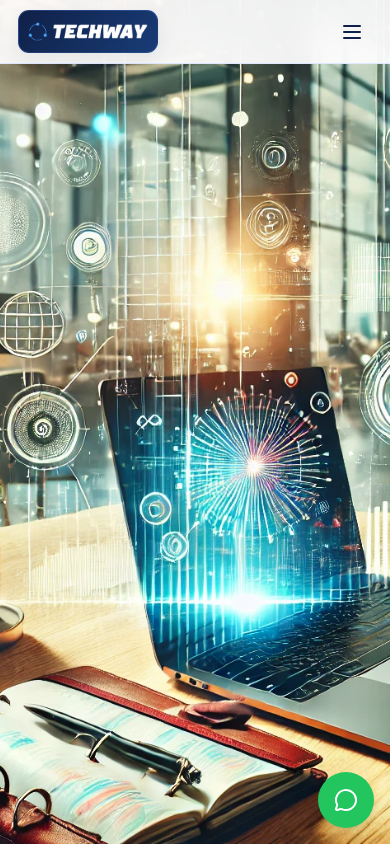
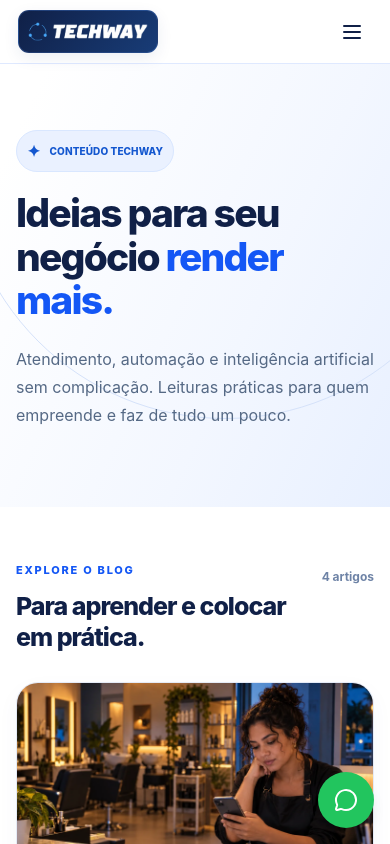
Before and after one commit to Techwayteam/techway-site, a Next.js app: page /blog in a window 390 px wide. Shown: the top 844 px of the page. Built offline with nearby package versions, Linux system fonts and the light colour scheme.

Commit message:
style(blog): harmonizar blog e artigos com identidade clara da Techway

```diff
--- a/styles/globals.css
+++ b/styles/globals.css
@@ -37,19 +37,19 @@ body {
 .tw-revamp main{padding-top:0!important}
 .tw-revamp a,.tw-revamp button{transition:background-color .22s,transform .22s,box-shadow .22s,color .22s}
 .tw-revamp a:focus-visible,.tw-revamp button:focus-visible,.tw-revamp summary:focus-visible{outline:3px solid #1457f5;outline-offset:4px}
-.tw-revamp header{position:sticky!important;top:0!important;height:76px;padding:0!important;background:rgba(255,255,255,.93)!important;color:var(--tw-navy)!important;border-bottom:1px solid rgba(220,231,255,.9);backdrop-filter:blur(18px);box-shadow:none;z-index:50}
-.tw-revamp header>div:first-child{max-width:1210px;width:calc(100% - 36px);height:100%;padding:0;gap:20px}
-.tw-revamp header nav a{color:#263d66!important;font-weight:600;font-size:13px}
-.tw-revamp header nav a:hover{color:var(--tw-blue)!important}
+.tw-revamp > header{position:sticky!important;top:0!important;height:76px;padding:0!important;background:rgba(255,255,255,.93)!important;color:var(--tw-navy)!important;border-bottom:1px solid rgba(220,231,255,.9);backdrop-filter:blur(18px);box-shadow:none;z-index:50}
+.tw-revamp > header>div:first-child{max-width:1210px;width:calc(100% - 36px);height:100%;padding:0;gap:20px}
+.tw-revamp > header nav a{color:#263d66!important;font-weight:600;font-size:13px}
+.tw-revamp > header nav a:hover{color:var(--tw-blue)!important}
 /* A marca é o arquivo oficial: não redesenhar símbolo, letras ou proporções.
    A superfície escura oferece contraste para a versão original transparente sobre o header claro. */
-.tw-revamp header .tw-brand-frame{display:inline-flex;align-items:center;justify-content:center;flex:none;min-width:142px;min-height:48px;padding:8px 11px;border-radius:13px;background:linear-gradient(130deg,#102047,#183c77);border:1px solid rgba(91,149,245,.22);box-shadow:0 5px 16px rgba(17,48,112,.08)}
-.tw-revamp header .tw-brand-frame:hover{box-shadow:0 8px 20px rgba(17,48,112,.13)}
-.tw-revamp header .tw-brand-frame img{display:block;max-width:120px;object-fit:contain}
+.tw-revamp > header .tw-brand-frame{display:inline-flex;align-items:center;justify-content:center;flex:none;min-width:142px;min-height:48px;padding:8px 11px;border-radius:13px;background:linear-gradient(130deg,#102047,#183c77);border:1px solid rgba(91,149,245,.22);box-shadow:0 5px 16px rgba(17,48,112,.08)}
+.tw-revamp > header .tw-brand-frame:hover{box-shadow:0 8px 20px rgba(17,48,112,.13)}
+.tw-revamp > header .tw-brand-frame img{display:block;max-width:120px;object-fit:contain}
 .tw-revamp .tw-header-cta{display:inline-flex;align-items:center;gap:8px;border-radius:12px;padding:12px 16px;background:var(--tw-blue);color:white;font-size:12px;font-weight:700;box-shadow:0 9px 20px rgba(20,87,245,.13)}
 .tw-revamp .tw-header-cta:hover{background:#0647dc;color:white;transform:translateY(-1px)}
-.tw-revamp header button{color:var(--tw-navy)}
-.tw-revamp header #menu-mobile{background:#fff;border-bottom:1px solid var(--tw-stroke);box-shadow:0 15px 30px rgba(20,50,110,.07)}
+.tw-revamp > header button{color:var(--tw-navy)}
+.tw-revamp > header #menu-mobile{background:#fff;border-bottom:1px solid var(--tw-stroke);box-shadow:0 15px 30px rgba(20,50,110,.07)}
 .tw-revamp #hero{position:relative;overflow:hidden;color:var(--tw-navy);background:linear-gradient(112deg,#fff 10%,#f5f8ff 62%,#eaf1ff 100%)}
 .tw-hero-glow{position:absolute;right:8%;top:-70px;width:500px;height:460px;border-radius:100%;background:#d5e4ff;filter:blur(140px);opacity:.43;pointer-events:none}
 .tw-hero-inner{position:relative;z-index:2;min-height:645px;gap:30px}
@@ -145,17 +145,17 @@ body {
 .tw-revamp #contato h2{font-size:clamp(29px,3.4vw,42px);letter-spacing:-1.3px}
 .tw-revamp #contato p{color:#d9e7ff}
 .tw-revamp #contato a.bg-white{border-radius:13px;color:var(--tw-blue)}
-.tw-revamp footer{background:#fff;color:var(--tw-navy);border-top:1px solid #e8effa}
-.tw-revamp footer p,.tw-revamp footer address{color:#60708a}
-.tw-revamp footer a{color:#315fbb}
-.tw-revamp footer .text-white{color:var(--tw-navy)}
-.tw-revamp footer a:hover{color:var(--tw-blue)}
+.tw-revamp > footer{background:#fff;color:var(--tw-navy);border-top:1px solid #e8effa}
+.tw-revamp > footer p,.tw-revamp > footer address{color:#60708a}
+.tw-revamp > footer a{color:#315fbb}
+.tw-revamp > footer .text-white{color:var(--tw-navy)}
+.tw-revamp > footer a:hover{color:var(--tw-blue)}
 @keyframes twFloatHuman{0%,100%{transform:translateY(0)}50%{transform:translateY(-7px)}}
 @keyframes twFloatBot{0%,100%{transform:translateY(0) rotate(-4deg)}50%{transform:translateY(-11px) rotate(4deg)}}
-@media(max-width:1100px){.tw-hero-copy h1{font-size:clamp(37px,4.7vw,52px)}.tw-human{left:0;max-width:85%}.tw-chat{right:0}.tw-revamp header .tw-header-cta{font-size:11px;padding:10px 12px}}
+@media(max-width:1100px){.tw-hero-copy h1{font-size:clamp(37px,4.7vw,52px)}.tw-human{left:0;max-width:85%}.tw-chat{right:0}.tw-revamp > header .tw-header-cta{font-size:11px;padding:10px 12px}}
 @media(max-width:900px){
-  .tw-revamp header{height:68px}.tw-revamp header .tw-brand-frame{min-height:43px;min-width:130px;padding:6px 9px;border-radius:11px}.tw-revamp header .tw-brand-frame img{height:29px;width:auto}
-  .tw-revamp header .tw-header-cta{margin-left:auto}
+  .tw-revamp > header{height:68px}.tw-revamp > header .tw-brand-frame{min-height:43px;min-width:130px;padding:6px 9px;border-radius:11px}.tw-revamp > header .tw-brand-frame img{height:29px;width:auto}
+  .tw-revamp > header .tw-header-cta{margin-left:auto}
   .tw-hero-inner{grid-template-columns:1fr!important;gap:0;min-height:auto}
   .tw-hero-copy{padding:45px 0 0}
   .tw-hero-copy h1{font-size:clamp(42px,7.5vw,60px)}
@@ -165,9 +165,9 @@ body {
   .tw-vision-inner{grid-template-columns:1fr;gap:28px}
 }
 @media(max-width:600px){
-  .tw-revamp header{height:64px}.tw-revamp header .tw-brand-frame{min-height:43px;min-width:130px;padding:6px 9px;border-radius:11px}.tw-revamp header .tw-brand-frame img{height:29px;width:auto}
-  .tw-revamp header .tw-header-cta{font-size:0;padding:11px;width:39px;height:39px;justify-content:center;border-radius:50%}
-  .tw-revamp header .tw-header-cta svg{width:19px;height:19px}
+  .tw-revamp > header{height:64px}.tw-revamp > header .tw-brand-frame{min-height:43px;min-width:130px;padding:6px 9px;border-radius:11px}.tw-revamp > header .tw-brand-frame img{height:29px;width:auto}
+  .tw-revamp > header .tw-header-cta{font-size:0;padding:11px;width:39px;height:39px;justify-content:center;border-radius:50%}
+  .tw-revamp > header .tw-header-cta svg{width:19px;height:19px}
   .tw-hero-copy{padding-top:34px}
   .tw-kicker-pill{font-size:10px;padding:8px 10px;margin-bottom:19px}
   .tw-hero-copy h1{font-size:clamp(37px,10vw,43px);letter-spacing:-1.8px;line-height:1.14}
@@ -195,3 +195,49 @@ body {
   .tw-revamp #contato>div{width:calc(100% - 32px);padding:36px 25px}
 }
 @media(prefers-reduced-motion:reduce){.tw-revamp *, .tw-revamp *::before,.tw-revamp *::after{animation:none!important;transition:none!important;scroll-behavior:auto!important}}
+
+/* Blog Techway — reaproveita o sistema visual claro e o logotipo oficial */
+.tw-blog{--tw-blue:#1457f5;--tw-navy:#102047;--tw-muted:#62718a;--tw-stroke:#e4eaf6}
+.tw-blog-index,.tw-blog-article{background:#fff;color:var(--tw-navy)}
+.tw-blog-hero{position:relative;overflow:hidden;background:linear-gradient(115deg,#fff 8%,#f3f7ff 62%,#e8f0ff 100%);padding:95px 0 105px}
+.tw-blog-hero:after{content:"";position:absolute;right:-100px;top:-175px;width:530px;height:530px;border:1px solid #d5e2fa;border-radius:50%;pointer-events:none}
+.tw-blog-hero>div{position:relative;z-index:1}
+.tw-blog-hero h1{max-width:860px;color:var(--tw-navy);font-size:clamp(38px,5vw,65px);font-weight:800;line-height:1.12;letter-spacing:-.047em}
+.tw-blog-hero h1 span{color:var(--tw-blue)}
+.tw-blog-lead{max-width:670px;margin-top:23px;color:#556985;font-size:clamp(16px,1.8vw,19px);line-height:1.75}
+.tw-blog-listing{padding:80px 0 115px;background:#fff}
+.tw-blog-section-label{display:flex;align-items:flex-end;justify-content:space-between;gap:16px;margin-bottom:29px}
+.tw-blog-section-label h2{font-size:clamp(25px,2.75vw,36px);font-weight:800;letter-spacing:-.04em;line-height:1.25;color:var(--tw-navy)}
+.tw-blog-eyebrow{font-size:11px;font-weight:800;letter-spacing:.16em;color:var(--tw-blue);margin-bottom:12px}
+.tw-blog-section-label>span{white-space:nowrap;font-size:12px;font-weight:700;color:#6e83a6}
+.tw-blog-cards{display:grid;grid-template-columns:repeat(3,minmax(0,1fr));gap:22px}
+.tw-blog-card{display:flex;flex-direction:column;overflow:hidden;border:1px solid var(--tw-stroke);border-radius:22px;background:#fff;min-width:0;box-shadow:0 8px 22px rgba(27,70,153,.04);transition:transform .2s,box-shadow .2s}
+.tw-blog-card:hover{transform:translateY(-4px);box-shadow:0 17px 35px rgba(30,75,157,.09)}
+.tw-blog-card-media{height:205px;position:relative;overflow:hidden;background:#ecf2ff}
+.tw-blog-card-content{padding:23px;display:flex;flex-direction:column;flex:1}
+.tw-blog-card-meta{display:flex;gap:8px;align-items:center;flex-wrap:wrap;color:#7283a0;font-size:11px;font-weight:700}
+.tw-blog-card h3{margin-top:15px;color:var(--tw-navy);font-size:20px;line-height:1.35;letter-spacing:-.035em;font-weight:800}
+.tw-blog-card-summary{margin-top:12px;color:#63748d;font-size:14px;line-height:1.7;flex:1}
+.tw-blog-tags{display:flex;flex-wrap:wrap;gap:7px;margin-top:20px}
+.tw-blog-tags>span{padding:6px 9px;border-radius:40px;background:#edf3ff;color:#2864c3;font-size:10px;font-weight:700}
+.tw-blog-card-action{display:inline-flex;gap:8px;align-items:center;margin-top:23px;font-size:13px;font-weight:800;color:var(--tw-blue)}
+.tw-blog-card-action span{font-size:18px;transition:transform .2s}
+.tw-blog-card:hover .tw-blog-card-action span{transform:translateX(4px)}
+.tw-blog-article{padding-top:75px!important;background:linear-gradient(180deg,#f4f7ff 0,#fff 330px)}
+.tw-blog-article article{max-width:900px}
+.tw-blog-article-header{margin-bottom:35px!important}
+.tw-blog-article .tw-blog-eyebrow{margin-bottom:14px}
+.tw-blog-article figure{border-radius:22px}
+.tw-blog-article a:focus-visible,.tw-blog-card:focus-visible{outline:3px solid var(--tw-blue);outline-offset:4px}
+@media(max-width:1020px){.tw-blog-cards{grid-template-columns:repeat(2,minmax(0,1fr))}}
+@media(max-width:690px){
+ .tw-blog-hero{padding:66px 0 78px}
+ .tw-blog-hero h1{font-size:clamp(35px,10vw,43px)}
+ .tw-blog-listing{padding:55px 0 75px}
+ .tw-blog-section-label{align-items:start}
+ .tw-blog-section-label>span{margin-top:6px}
+ .tw-blog-cards{grid-template-columns:1fr;gap:17px}
+ .tw-blog-card-media{height:215px}
+ .tw-blog-article{padding-top:46px!important}
+ .tw-blog-article article{padding-inline:20px}
+}
```
